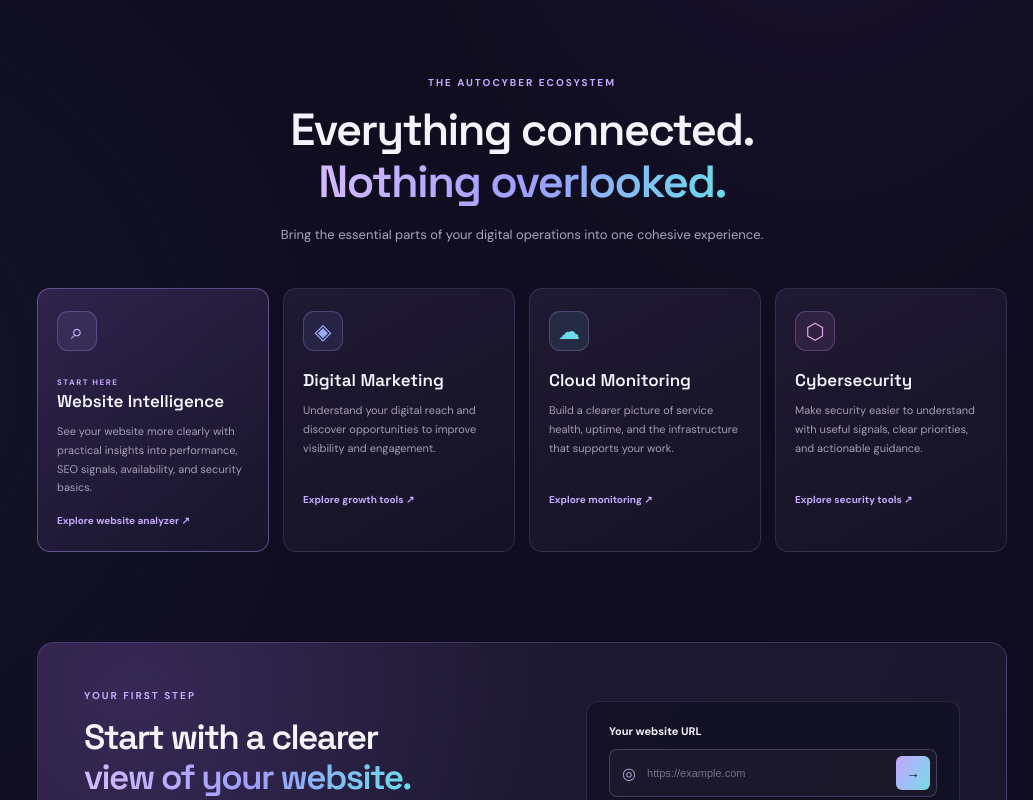
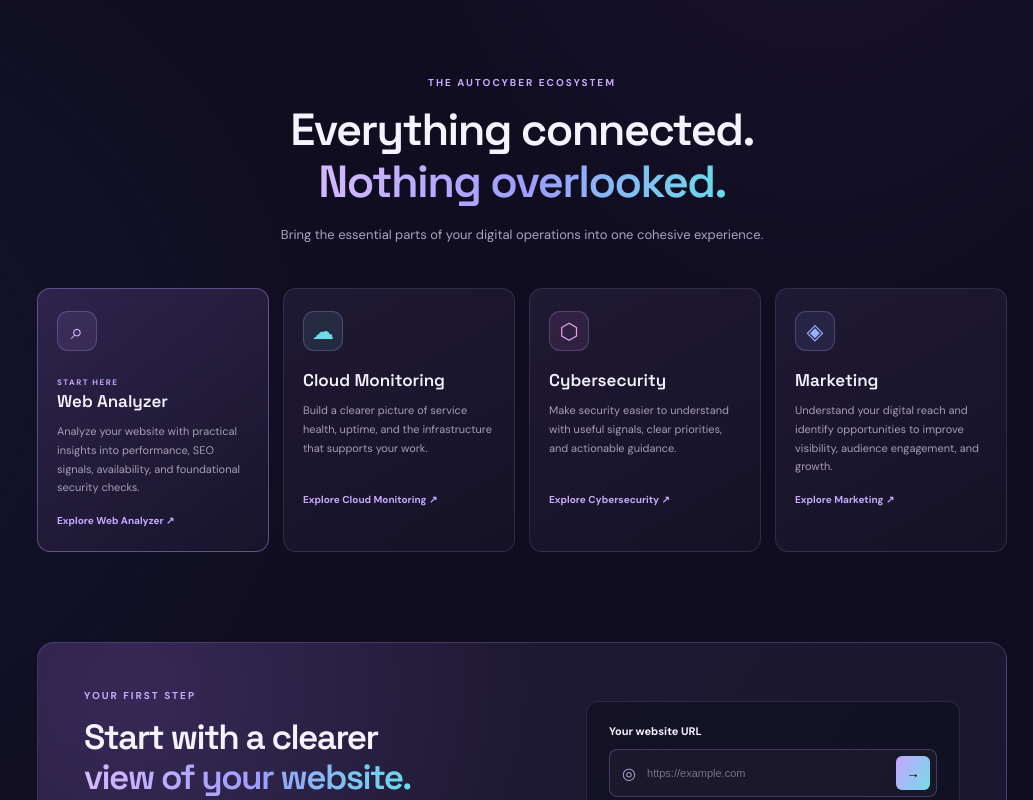
Before and after one commit to aminbiography/AutoCyber, a plain HTML site: page index.html in a window 1280 px wide. Shown: the part 816-1616 px from the top of the page, without its empty margins (247-1280 px from the left). Drawn offline with nearby package versions, Linux system fonts and the light colour scheme.

Commit message:
Update AutoCyber navigation and four-module design

```diff
--- a/index.html
+++ b/index.html
@@ -45,9 +45,9 @@
     <nav class="nav" id="primary-navigation" aria-label="Primary navigation">
       <a class="active" href="#home"><i data-lucide="house" aria-hidden="true"></i><span>Home</span></a>
       <a href="#analyzer-form"><i data-lucide="globe" aria-hidden="true"></i><span>Web Analyzer</span></a>
-      <a href="#solutions"><i data-lucide="chart-no-axes-combined" aria-hidden="true"></i><span>Marketing Analyzer</span></a>
+      <a href="#solutions"><i data-lucide="cloud" aria-hidden="true"></i><span>Cloud Monitoring</span></a>
       <a href="#solutions"><i data-lucide="shield-check" aria-hidden="true"></i><span>Cybersecurity</span></a>
-      <a href="#solutions"><i data-lucide="cloud" aria-hidden="true"></i><span>Cloud Monitoring</span></a>
+      <a href="#solutions"><i data-lucide="chart-no-axes-combined" aria-hidden="true"></i><span>Marketing</span></a>
       <a href="#about"><i data-lucide="info" aria-hidden="true"></i><span>About</span></a>
     </nav>
 
@@ -219,29 +219,14 @@
 
           <small>START HERE</small>
 
-          <h3>Website Intelligence</h3>
+          <h3>Web Analyzer</h3>
 
           <p>
-            See your website more clearly with practical insights into
-            performance, SEO signals, availability, and security basics.
+            Analyze your website with practical insights into performance, SEO signals,
+            availability, and foundational security checks.
           </p>
 
-          <a href="#analyzer-form">Explore website analyzer ↗</a>
-
-        </article>
-
-        <article class="card">
-
-          <div class="card-icon blue">◈</div>
-
-          <h3>Digital Marketing</h3>
-
-          <p>
-            Understand your digital reach and discover opportunities
-            to improve visibility and engagement.
-          </p>
-
-          <a href="#about">Explore growth tools ↗</a>
+          <a href="#analyzer-form">Explore Web Analyzer ↗</a>
 
         </article>
 
@@ -256,7 +241,7 @@
             and the infrastructure that supports your work.
           </p>
 
-          <a href="#about">Explore monitoring ↗</a>
+          <a href="#about">Explore Cloud Monitoring ↗</a>
 
         </article>
 
@@ -271,7 +256,22 @@
             clear priorities, and actionable guidance.
           </p>
 
-          <a href="#about">Explore security tools ↗</a>
+          <a href="#about">Explore Cybersecurity ↗</a>
+
+        </article>
+
+        <article class="card">
+
+          <div class="card-icon blue">◈</div>
+
+          <h3>Marketing</h3>
+
+          <p>
+            Understand your digital reach and identify opportunities to improve
+            visibility, audience engagement, and growth.
+          </p>
+
+          <a href="#about">Explore Marketing ↗</a>
 
         </article>
 
```
Also changed, not shown: css/style.css (line endings or trailing spaces), js/main.js (line endings or trailing spaces).
